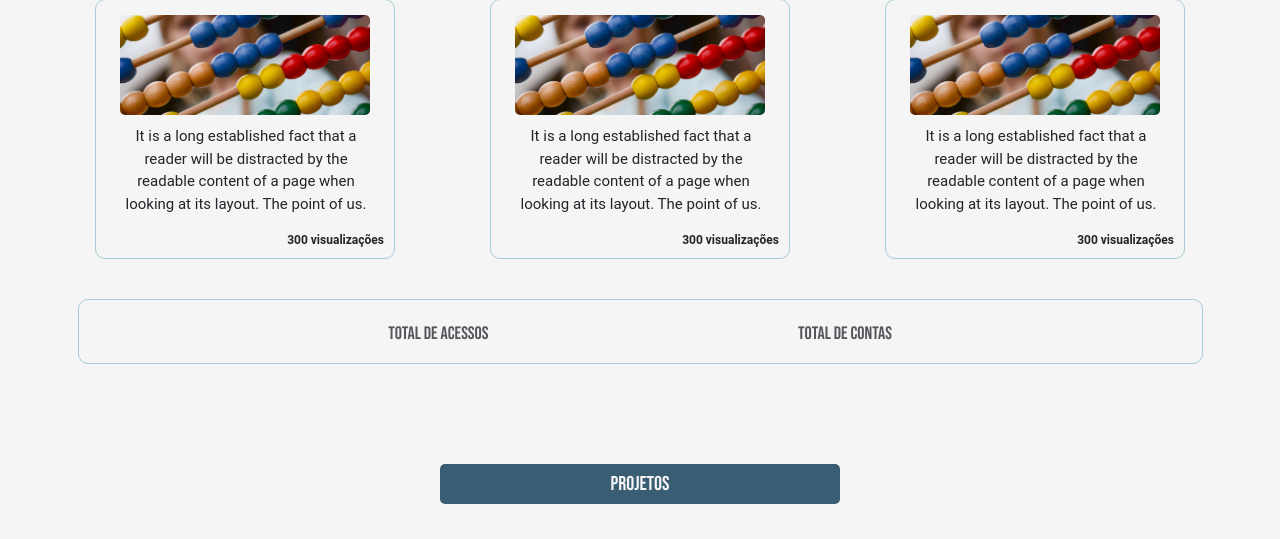
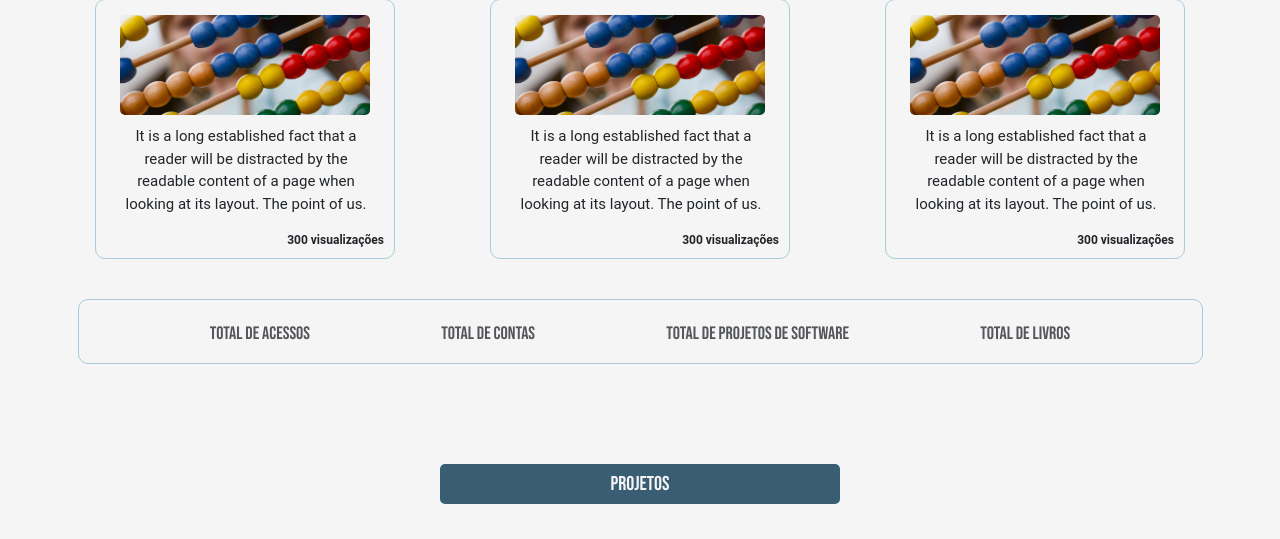
Before and after one commit to abraaodeveloper/portal-de-projetos-academicos, a Django app: page / in a window 1280 px wide. Shown: the part 798-1337 px from the top of the page. Run offline with Django 3.2, Linux system fonts and the light colour scheme; some libraries are stand-ins or nearby versions.

Commit message:
add div for dashboard

```diff
--- a/templates/includes/dashboardHome.html
+++ b/templates/includes/dashboardHome.html
@@ -69,6 +69,17 @@
                 <div class="text-bar">
                     <p>Total de Contas</p>
             </div>
+            </div>
+            <div class="bar-three">
+                <div class="text-bar">
+                    <p>Total de Projetos de Software</p>
+            </div>
+            </div>
+            <div class="bar-four">
+                <div class="text-bar">
+                    <p>Total de Livros</p>
+            </div>
+            </div>
         </div>
     </div>
 </div>
```
